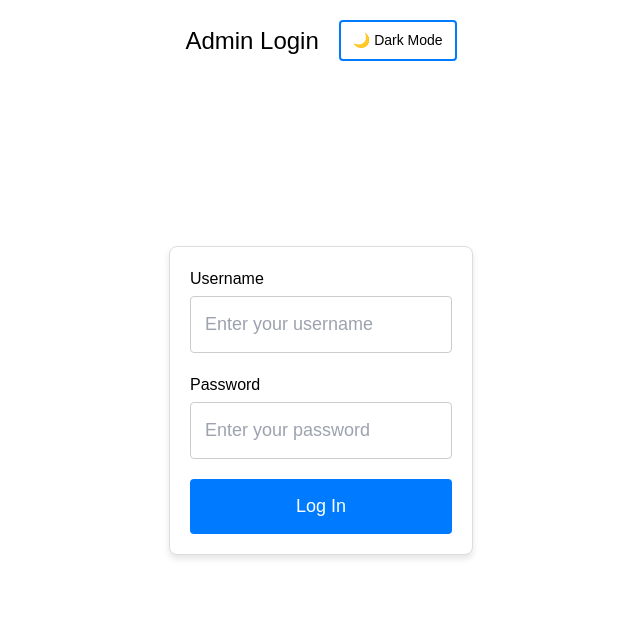
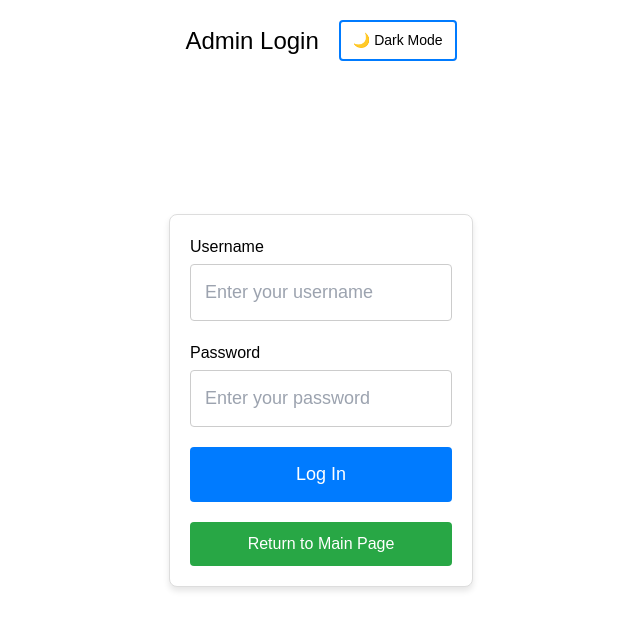
Before and after one commit to EdurekaRPI/front-end, a Next.js app: page /admin-login in a window 1280 px wide. Shown: the top 630 px of the page, without its empty margins (319-959 px from the left). Built offline with nearby package versions, Linux system fonts and the light colour scheme.

Commit message:
admin login page update
add return to main page button

```diff
--- a/src/app/admin-login/admin-login.module.css
+++ b/src/app/admin-login/admin-login.module.css
@@ -63,12 +63,11 @@
     padding: 20px;
     border: 1px solid #ddd;
     border-radius: 8px;
-    background-color: #ffffff; /* Light base for container */
+    background-color: #ffffff;
     color: #000000;
     box-shadow: 0 4px 6px rgba(0, 0, 0, 0.1);
 }
 
-/* When dark mode is active, ensure the container also uses dark colors */
 .dark .container {
     background-color: #1f1f1f;
     color: #e0e0e0;
@@ -104,6 +103,7 @@
     font-size: 18px;
 }
 
+/* Dark mode inputs */
 .dark .formGroup input {
     background-color: #2c2c2c;
     border: 1px solid #555;
@@ -120,8 +120,25 @@
     font-size: 18px;
     width: 100%;
     text-align: center;
+    margin-bottom: 20px;
 }
 
 .loginButton:hover {
     background-color: #0056b3;
 }
+
+.returnButton {
+    padding: 10px 14px;
+    background-color: #28a745;
+    color: white;
+    border: none;
+    border-radius: 4px;
+    cursor: pointer;
+    font-size: 16px;
+    width: 100%;
+    text-align: center;
+}
+
+.returnButton:hover {
+    background-color: #218838;
+}
--- a/src/app/admin-login/page.tsx
+++ b/src/app/admin-login/page.tsx
@@ -1,6 +1,7 @@
 'use client';
 
 import { useState, useEffect } from 'react';
+import Link from 'next/link';
 import styles from './admin-login.module.css';
 
 export default function Page() {
@@ -61,6 +62,12 @@ export default function Page() {
                         Log In
                     </button>
                 </form>
+
+                <Link href="/">
+                    <button className={styles.returnButton}>
+                        Return to Main Page
+                    </button>
+                </Link>
             </div>
         </div>
     );
```
